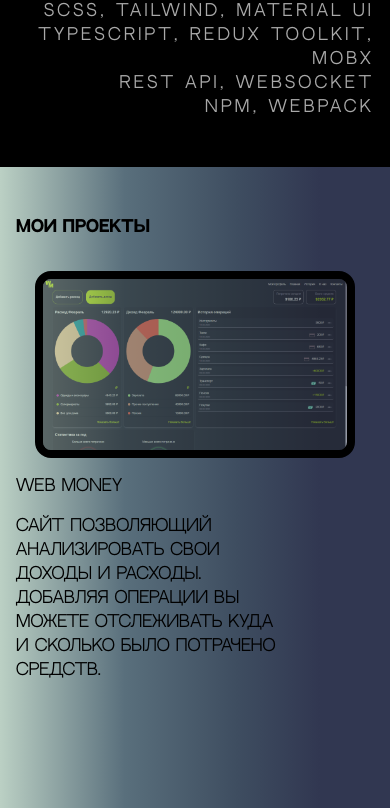
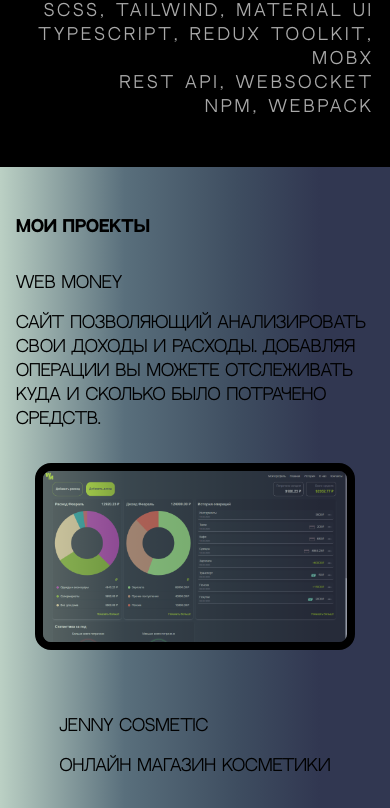
Before and after one commit to TonyYork97/Portfolio, a React (Vite) app: page / in a window 390 px wide. Shown: the part 1151-1959 px from the top of the page. Built offline with nearby package versions, Linux system fonts and the light colour scheme; no server answers; a web font is replaced by a local one.

Commit message:
change flex on grid

```diff
--- a/src/styles/ContactSection.scss
+++ b/src/styles/ContactSection.scss
@@ -121,8 +121,6 @@
           height: 28px;
           cursor: pointer;
           border-radius: 100%;
-
-
         }
 
         .copy-block {
@@ -133,7 +131,6 @@
 
             &:hover {
               background-color: rgba(255, 255, 255, 0.315);
-
             }
           }
 
@@ -159,18 +156,16 @@
           input {
             font-size: 1rem;
             max-width: 180px;
-
           }
         }
       }
     }
-
   }
 }
 
 @media screen and (max-width: 1024px) {
   .contacts {
-    gap: 6rem;
+    gap: 9rem;
   }
 }
 
@@ -182,7 +177,6 @@
     .spherical-block {
       width: 320px;
       height: 320px;
-
     }
 
     .crooked-contact {
@@ -201,8 +195,6 @@
     .spherical-block {
       width: 320px;
       height: 320px;
-
     }
-
   }
 }
--- a/src/styles/Header.scss
+++ b/src/styles/Header.scss
@@ -59,7 +59,13 @@
     padding: 2rem 1rem;
 
     &__menu {
-      gap: 1rem;
+      // gap: 1rem;
+
+      &__items {
+        &:not(:last-child) {
+          margin-right: 1rem;
+        }
+      }
     }
   }
 }
--- a/src/styles/ProjectSection.scss
+++ b/src/styles/ProjectSection.scss
@@ -11,25 +11,27 @@
   }
 
   .projects {
-    display: flex;
-    flex-direction: column;
+    display: grid;
+    grid-gap: 6rem;
+    // display: flex;
+    // flex-direction: column;
     // gap: 6rem;
 
     .project {
-      display: flex;
-      justify-content: center;
-      align-items: center;
+      // display: flex;
+      // justify-content: center;
+      // align-items: center;
       // gap: 3rem;
-      &:not(:last-child) {
-        margin-bottom: 6rem;
-      }
-      justify-content: center;
-
+      // justify-content: center;
+      display: grid;
+      align-items: start;
+      grid-gap: 3rem;
+      justify-items: center;
+      grid-template-columns: 1fr 1fr;
       .project-title {
         display: flex;
         flex-direction: column;
         gap: 1rem;
-        margin-right: 6rem;
 
         p {
           font-size: 1rem;
@@ -61,10 +63,6 @@
 
     .project-reverse {
       flex-direction: row-reverse;
-
-      .project-title {
-        margin-left: 6rem;
-      }
     }
   }
 }
@@ -77,7 +75,7 @@
 
     .projects {
       .project {
-        gap: 4rem;
+        grid-gap: 4rem;
 
         .project-link {
           max-width: 320px;
@@ -95,8 +93,10 @@
       gap: 4rem;
 
       .project {
-        flex-direction: column-reverse;
-        gap: 1rem;
+        // flex-direction: column-reverse;
+        grid-template-columns: 1fr;
+
+        gap: 2rem;
 
         .project-link {
           max-width: 320px;
--- a/src/styles/index.scss
+++ b/src/styles/index.scss
@@ -12,9 +12,6 @@
 
 body {
   // background: url('../assets/background7.jpg');
-  // background-size: cover;
-  // background-repeat: repeat;
-  // background-attachment: fixed;
   background: rgb(187, 208, 196);
   background: linear-gradient(
     90deg,
@@ -23,6 +20,8 @@ body {
     rgba(62, 77, 96, 1) 61%,
     rgba(49, 55, 81, 1) 82%
   );
+  background-size: cover;
+  background-attachment: fixed;
 }
 
 :root {
```
